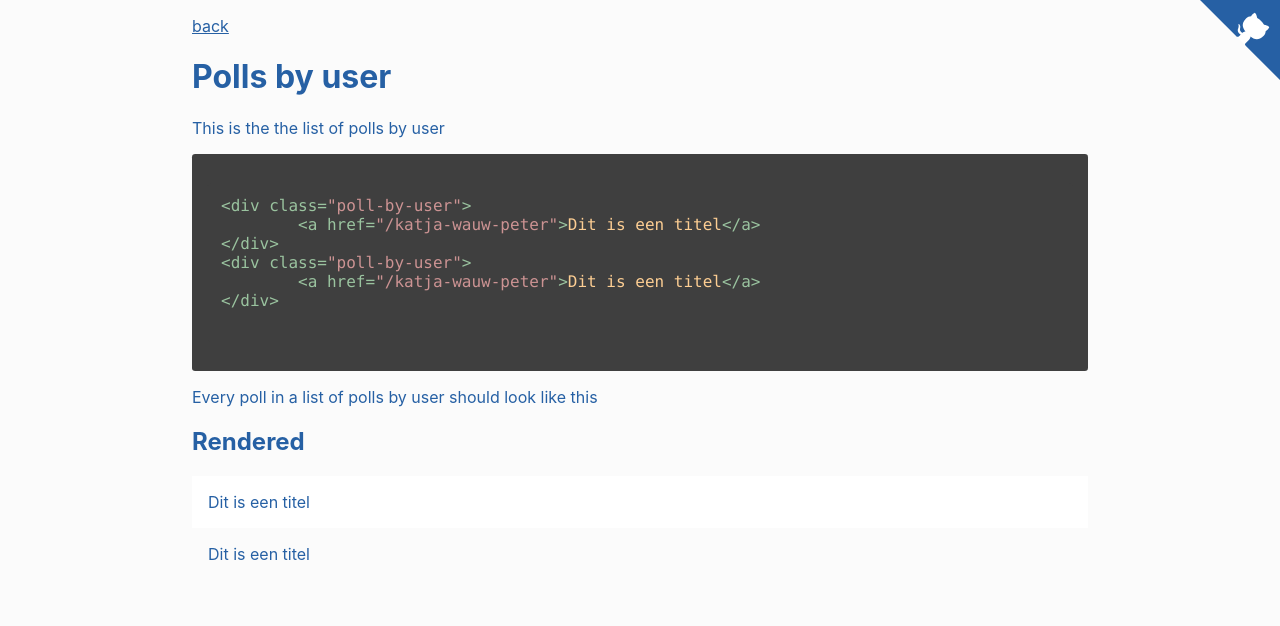
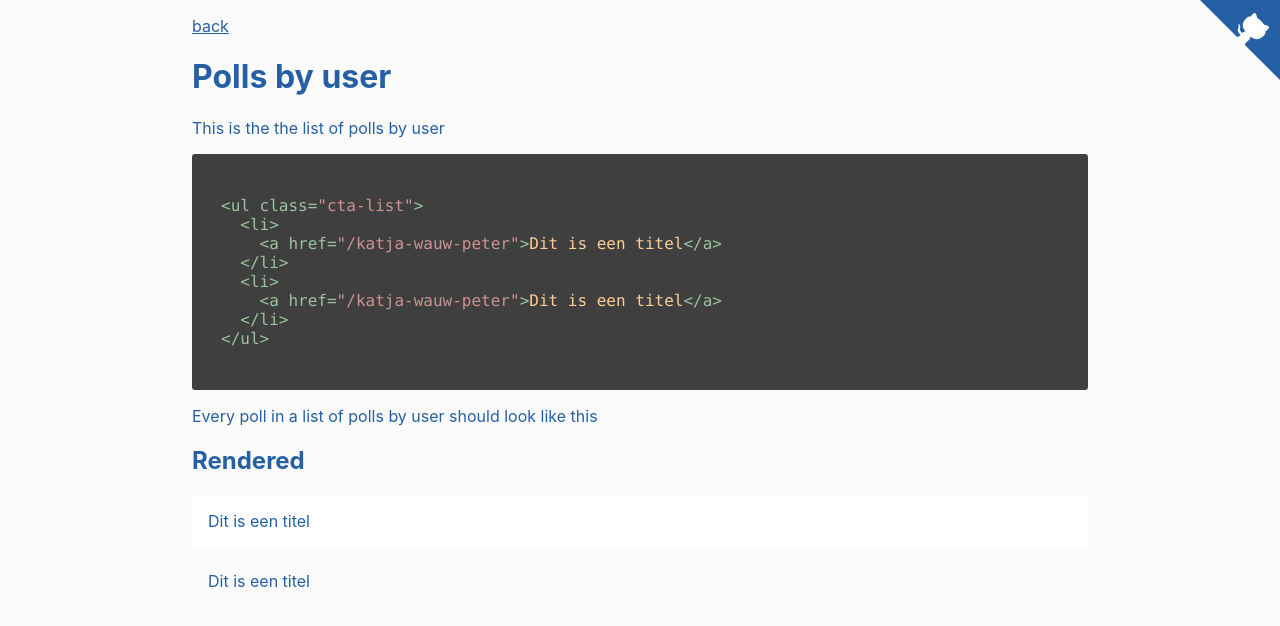
Before and after one commit to gin-fizz/styleguide, a Jekyll site: the page built from _components/poll-by-user.md, in a window 1280 px wide. Shown: the top 626 px of the page. Built offline with Jekyll 4.4.1, drawn with Linux system fonts in a browser that asks for light colours.

Commit message:
move poll-by-user

````diff
--- a/_components/poll-by-user.md
+++ b/_components/poll-by-user.md
@@ -6,22 +6,25 @@ layout: component
 This is the the list of polls by user
 
 ```html
-<div class="poll-by-user">
-	<a href="/katja-wauw-peter">Dit is een titel</a>
-</div>
-<div class="poll-by-user">
-	<a href="/katja-wauw-peter">Dit is een titel</a>
-</div>
-
+<ul class="cta-list">
+  <li>
+    <a href="/katja-wauw-peter">Dit is een titel</a>
+  </li>
+  <li>
+    <a href="/katja-wauw-peter">Dit is een titel</a>
+  </li>
+</ul>
 ```
 
 Every poll in a list of polls by user should look like this
 
 ## Rendered
 
-<div class="poll-by-user">
-	<a href="/katja-wauw-peter">Dit is een titel</a>
-</div>
-<div class="poll-by-user">
-	<a href="/katja-wauw-peter">Dit is een titel</a>
-</div>
+<ul class="cta-list">
+  <li>
+    <a href="/katja-wauw-peter">Dit is een titel</a>
+  </li>
+  <li>
+    <a href="/katja-wauw-peter">Dit is een titel</a>
+  </li>
+</ul>
--- a/_sass/__components__.scss
+++ b/_sass/__components__.scss
@@ -3,4 +3,4 @@
   'components/button',
   'components/poll',
   'components/message',
-  'components/poll-by-user';
+  'components/cta-list';
--- a/_sass/components/poll-by-user.scss
+++ b/_sass/components/cta-list.scss
@@ -1,16 +1,18 @@
-.poll-by-user {
+.cta-list {
+	padding: 0;
+	list-style: none;
 
-	&:nth-child(odd) {
-		background-color: $c-header;
-	}
+	li {
+		margin: $s-small 0;
 
-	&:last-of-type {
-		margin-bottom: $s-large;
+		&:nth-child(odd) {
+			background-color: $c-header;
+		}
 	}
 
 	a {
 		text-decoration: none;
-		display:inline-block;
+		display: inline-block;
 		padding: $s-medium;
 		border-radius: $s-small;
 		height: 100%;
````
Also changed, not shown: 1 other file.
